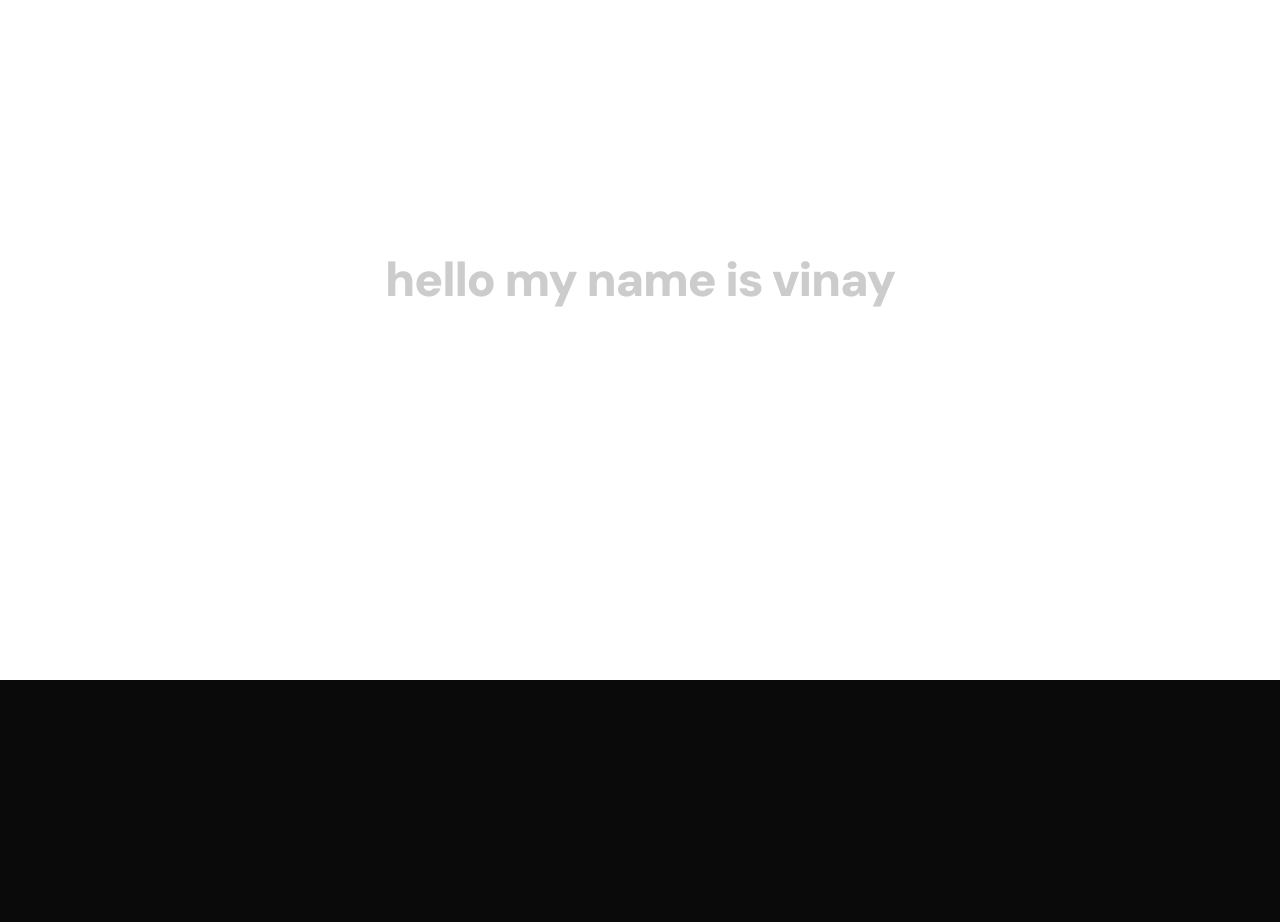
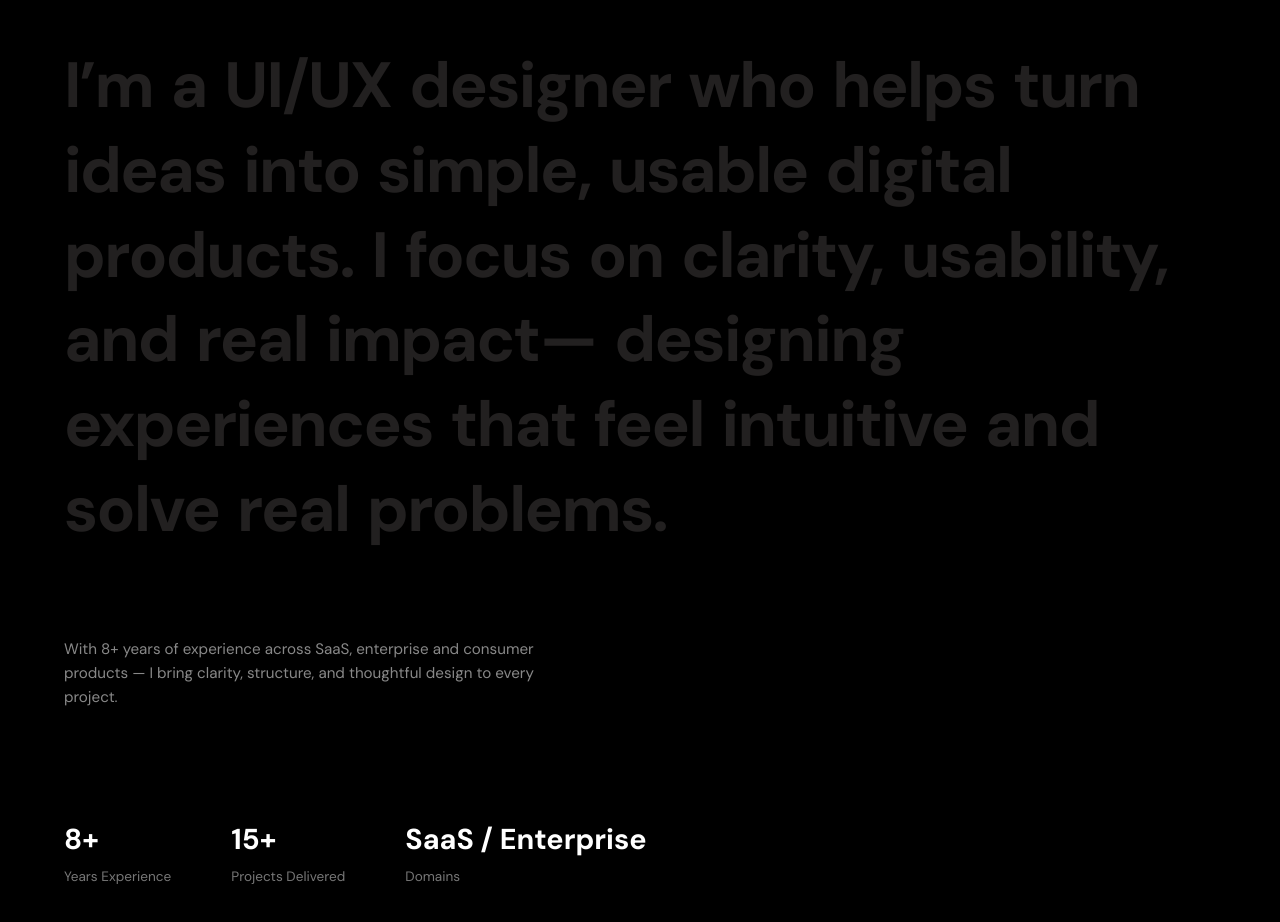
Before and after one commit to vinaysinghchouhan/my-portfolio, a website built with Vite: page index.pug in a window 1280 px wide. Shown: the part 920-1842 px from the top of the page. Built offline with nearby package versions, Linux system fonts and the light colour scheme; some packages are replaced by stand-ins of ours.

Commit message:
Version 1.7 - Intro section complete

```diff
--- a/src/js/animations/simple.js
+++ b/src/js/animations/simple.js
@@ -4,13 +4,13 @@ import { ScrollTrigger } from 'gsap/ScrollTrigger'
 gsap.registerPlugin(ScrollTrigger)
 
 export function initSimpleAnimation() {
-  const section = document.querySelector('.simple')
-  const words = document.querySelectorAll('.simple__heading span')
+  const section = document.querySelector('.intro')
+  const words = document.querySelectorAll('.intro__word')
 
   if (!section || words.length === 0) return
 
   // Set all words to grey on page load
-  gsap.set(words, { color: '#cccccc' })
+  gsap.set(words, { color: '#222020' })
 
   // Single ScrollTrigger with pin on section
   ScrollTrigger.create({
@@ -23,12 +23,15 @@ export function initSimpleAnimation() {
       const progress = self.progress
       words.forEach((word, index) => {
         const wordProgress = (progress * words.length) - index
+        // Determine final color based on data-orange attribute
+        const finalColor = word.hasAttribute('data-orange') ? '#ff5500' : '#ffffff'
+
         if (wordProgress <= 0) {
-          gsap.set(word, { color: '#cccccc' })
+          gsap.set(word, { color: '#222020' })
         } else if (wordProgress >= 1) {
-          gsap.set(word, { color: '#111111' })
+          gsap.set(word, { color: finalColor })
         } else {
-          gsap.set(word, { color: gsap.utils.interpolate('#cccccc', '#111111', wordProgress) })
+          gsap.set(word, { color: gsap.utils.interpolate('#222020', finalColor, wordProgress) })
         }
       })
     }
--- a/src/pug/_simple.pug
+++ b/src/pug/_simple.pug
@@ -1,7 +1,51 @@
-section.simple
-  h2.simple__heading
-    span hello
-    span my
-    span name
-    span is
-    span vinay
+section.intro
+  .intro__container
+
+    .intro__statement
+        span.intro__word I’m
+        span.intro__word a
+        span.intro__word(data-orange) UI/UX
+        span.intro__word designer
+        span.intro__word who
+        span.intro__word helps
+        span.intro__word turn
+        span.intro__word ideas
+        span.intro__word into
+        span.intro__word(data-orange) simple,
+        span.intro__word(data-orange) usable
+        span.intro__word digital
+        span.intro__word products.
+        span.intro__word I
+        span.intro__word focus
+        span.intro__word on
+        span.intro__word clarity,
+        span.intro__word usability,
+        span.intro__word and
+        span.intro__word(data-orange) real
+        span.intro__word impact—
+        span.intro__word designing
+        span.intro__word experiences
+        span.intro__word that
+        span.intro__word feel
+        span.intro__word(data-orange) intuitive
+        span.intro__word and
+        span.intro__word solve
+        span.intro__word real
+        span.intro__word problems.
+
+    .intro__supporting
+      p With 8+ years of experience across SaaS, enterprise and consumer products — I bring clarity, structure, and thoughtful design to every project.
+
+    // 🔥 Stats
+    .intro__stats
+      .intro__stat
+        span.intro__stat-number 8+
+        span.intro__stat-label Years Experience
+
+      .intro__stat
+        span.intro__stat-number 15+
+        span.intro__stat-label Projects Delivered
+
+      .intro__stat
+        span.intro__stat-number SaaS / Enterprise
+        span.intro__stat-label Domains
--- a/src/scss/6-components/_simple.scss
+++ b/src/scss/6-components/_simple.scss
@@ -1,31 +1,157 @@
-// ─── Simple Section ────────────────────────────────────────────
-// BEM: .simple
+// ─── Intro / Value Statement Section ────────────────────────────
+// BEM: .intro
 
-.simple {
-  padding: var(--space-16) var(--space-8);
-  background: var(--color-text);
+.intro {
+  background: #0a0a0a;
+  padding: 120px 60px;
+  position: relative;
+  min-height: 100vh;
   display: flex;
+  flex-direction: column;
+}
+
+.intro__container {
+  max-width: 100%;
+  margin: 0 auto;
+  width: 100%;
+  gap: var(--space-12);
+  display: flex;
+  flex-direction: column;
+  align-items: flex-start;
+}
+
+
+.intro__statement {
+  font-size: clamp(2.5rem, 5vw, 5rem);
+  font-weight: var(--fw-black);
+  line-height: 1.15;
+  letter-spacing: -0.025em;
+  color: #ffffff;
+  margin-top: var(--space-12);
+  word-break: break-word;
+}
+
+.intro__word {
+  display: inline-block;
+  color: #333333;
+  will-change: color;
+  margin-right: 0.15em;
+
+  &:last-child {
+    margin-right: 0;
+  }
+}
+
+.intro__supporting {
+  display: flex;
+  flex-direction: column;
+  align-items: flex-start;
+
+  p {
+    font-size: 18px;
+    font-weight: var(--fw-regular);
+    line-height: 1.8;
+    color: #666666;
+    margin: 0;
+  }
+}
+
+.intro__cta-wrapper {
+  display: flex;
+  justify-content: center;
+  margin-top: var(--space-12);
+}
+
+.intro__cta {
+  display: inline-flex;
   align-items: center;
   justify-content: center;
-  min-height: 100vh;
+  gap: var(--space-2);
+  font-size: 0.9rem;
+  font-weight: var(--fw-semibold);
+  letter-spacing: 0.1em;
+  text-transform: uppercase;
+  padding: var(--space-3) var(--space-8);
+  border-radius: 100px;
+  border: 1px solid #666666;
+  background: transparent;
+  color: #999999;
+  text-decoration: none;
+  transition: all 0.3s ease;
+  cursor: pointer;
+
+  &:hover {
+    background: #111111;
+    color: #ffffff;
+    border-color: #111111;
+  }
+
+  &:active {
+    transform: scale(0.98);
+  }
 }
 
-.simple__heading {
-  font-size: 3rem;
-  font-weight: var(--fw-black);
-  color: var(--color-bg);
-  margin: 0;
-  line-height: 1.2;
-  letter-spacing: -0.025em;
 
-  span {
-    display: inline;
-    color: #cccccc;
-    will-change: color;
-    margin-right: 0.2em;
+.intro {
+  padding: 120px 0;
+  background: #000;
 
-    &:last-child {
-      margin-right: 0;
+  &__container {
+    width: 100%;
+    max-width: 1200px;
+    margin: 0 auto;
+    padding: 0 24px;
+  }
+
+  // STATEMENT
+  &__statement {
+    font-size: clamp(2rem, 5vw, 4rem);
+    font-weight: 700;
+    line-height: 1.2;
+    color: #eaeaea;
+    display: flex;
+    flex-wrap: wrap;
+    gap: 0.5rem;
+  }
+
+  &__word[data-orange] {
+    color: #ff5a1f;
+  }
+
+  // SUPPORT TEXT
+  &__supporting {
+    margin-top: 40px;
+
+    p {
+      max-width: 520px;
+      font-size: 0.95rem;
+      line-height: 1.6;
+      color: #888;
     }
   }
+
+  // 🔥 STATS
+  &__stats {
+    margin-top: 60px;
+    display: flex;
+    gap: 60px;
+    flex-wrap: wrap;
+  }
+
+  &__stat {
+    display: flex;
+    flex-direction: column;
+    gap: 6px;
+  }
+
+  &__stat-number {
+    font-size: 1.8rem;
+    font-weight: 700;
+    color: #fff;
+  }
+
+  &__stat-label {
+    font-size: 0.85rem;
+    color: #777;
+  }
 }
```
Also changed, not shown: dist/assets/index--IxDbLNs.js (added), dist/assets/index-CK0acsbg.css (deleted), dist/assets/index-DtNI8Qrs.css (added), dist/assets/index-EXZZsDM1.js (deleted), dist/index.html.
